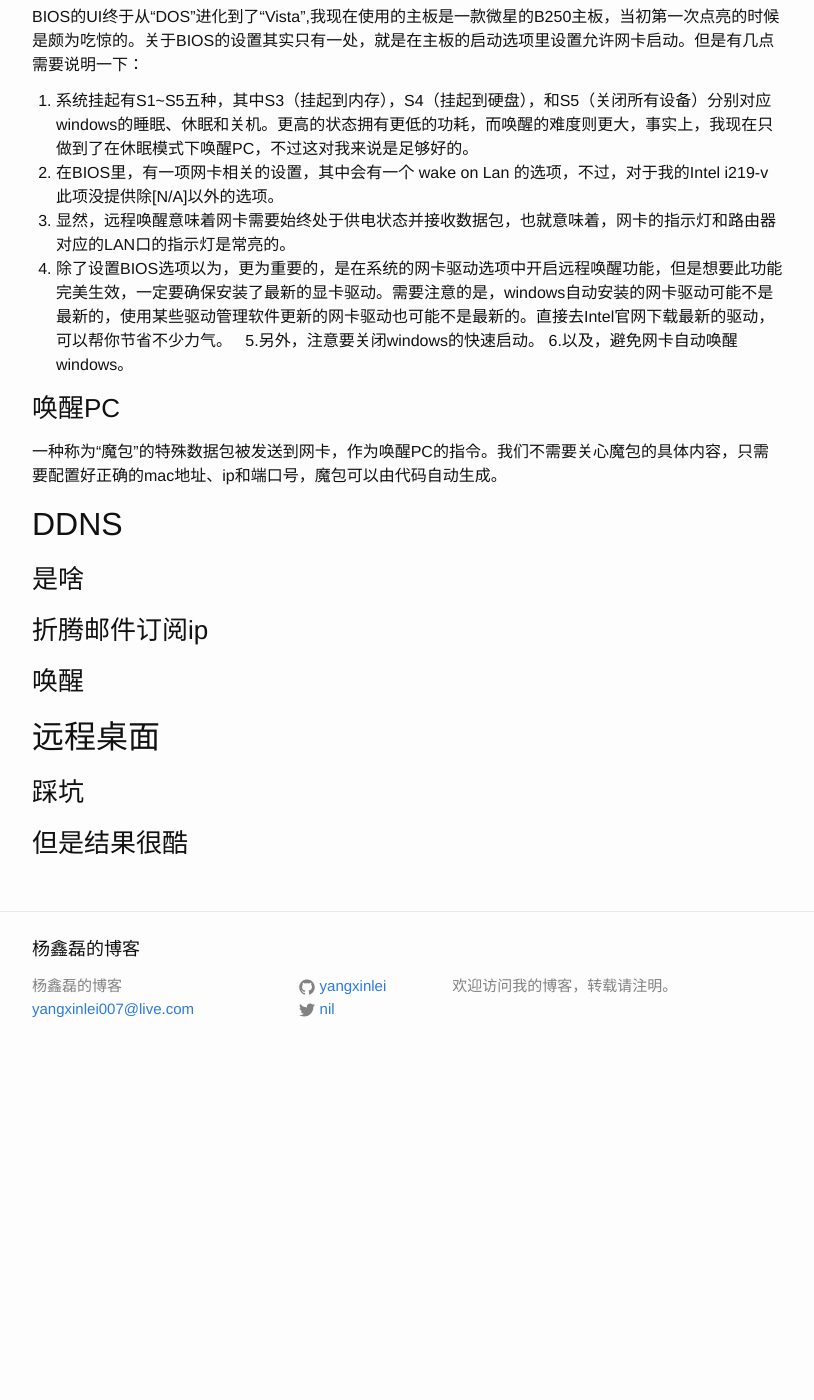
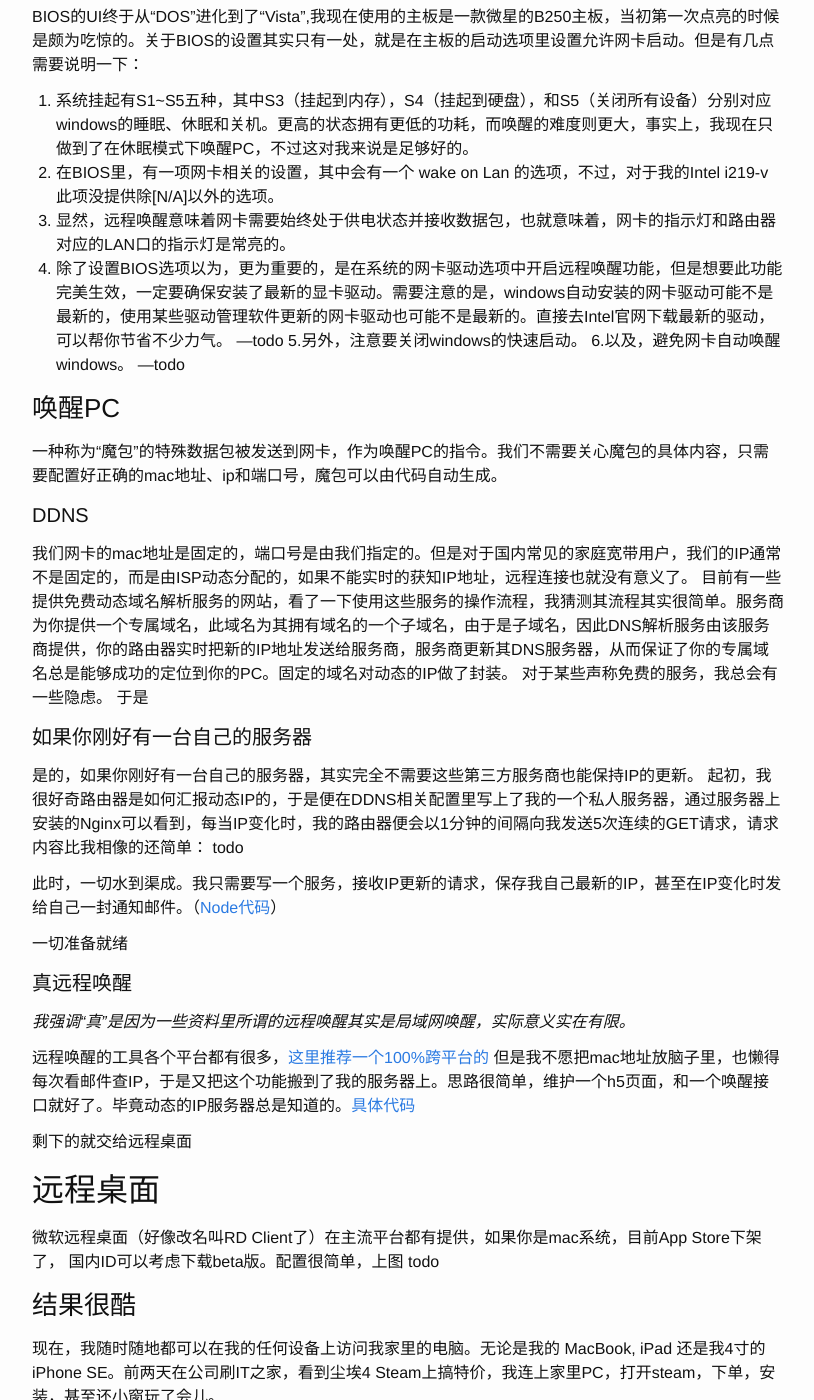
Before and after one commit to YangXinlei/yangxinlei.github.io, a Jekyll site: the page built from _posts/2018-10-20-wake on lan，ddns 和 真·远程桌面.md, in a window 1280 px wide and 1400 px high, scrolled down 545 px. Shown: the whole window, without its empty margins (232-1046 px from the left). Built offline with Jekyll 4.4.1, drawn with Linux system fonts in a browser that asks for light colours; before the commit the page ends 1613 px from its top, so only the background shows below that; some of the changed text lies outside the part shown.

Commit message:
Update 2018-10-20-wake on lan，ddns 和 真·远程桌面.md

```diff
--- a/_posts/2018-10-20-wake on lan，ddns 和 真·远程桌面.md
+++ b/_posts/2018-10-20-wake on lan，ddns 和 真·远程桌面.md
@@ -17,7 +17,7 @@ categories: develop
 * 服务器和Node.js
 * 微软远程桌面
 
-（太长不看：简要步骤 1.BIOS允许网卡启动；2.网卡驱动设置允许wake on lan; 3.设法监听路由器动态IP；4.使用休眠替代关机；5.发送魔包唤醒PC，远程连接）
+（太长不看：简要步骤 1.BIOS允许网卡启动；2.网卡驱动设置允许wake on lan; 3.设法监听路由器动态IP；4.使用休眠替代关机；5.发送魔包唤醒PC 6.远程连接使用）
 
 ### 打开开关
 
@@ -26,26 +26,45 @@ BIOS的UI终于从“DOS”进化到了“Vista”,我现在使用的主板是
 2. 在BIOS里，有一项网卡相关的设置，其中会有一个 wake on Lan 的选项，不过，对于我的Intel i219-v 此项没提供除[N/A]以外的选项。
 3. 显然，远程唤醒意味着网卡需要始终处于供电状态并接收数据包，也就意味着，网卡的指示灯和路由器对应的LAN口的指示灯是常亮的。
 4. 除了设置BIOS选项以为，更为重要的，是在系统的网卡驱动选项中开启远程唤醒功能，但是想要此功能完美生效，一定要确保安装了最新的显卡驱动。需要注意的是，windows自动安装的网卡驱动可能不是最新的，使用某些驱动管理软件更新的网卡驱动也可能不是最新的。直接去Intel官网下载最新的驱动，可以帮你节省不少力气。
-
+ ---todo
 5.另外，注意要关闭windows的快速启动。
 6.以及，避免网卡自动唤醒windows。
+---todo
+
 
 ### 唤醒PC
 
 一种称为“魔包”的特殊数据包被发送到网卡，作为唤醒PC的指令。我们不需要关心魔包的具体内容，只需要配置好正确的mac地址、ip和端口号，魔包可以由代码自动生成。
+#### DDNS
+
+我们网卡的mac地址是固定的，端口号是由我们指定的。但是对于国内常见的家庭宽带用户，我们的IP通常不是固定的，而是由ISP动态分配的，如果不能实时的获知IP地址，远程连接也就没有意义了。
+目前有一些提供免费动态域名解析服务的网站，看了一下使用这些服务的操作流程，我猜测其流程其实很简单。服务商为你提供一个专属域名，此域名为其拥有域名的一个子域名，由于是子域名，因此DNS解析服务由该服务商提供，你的路由器实时把新的IP地址发送给服务商，服务商更新其DNS服务器，从而保证了你的专属域名总是能够成功的定位到你的PC。固定的域名对动态的IP做了封装。 对于某些声称免费的服务，我总会有一些隐虑。
+于是
+#### 如果你刚好有一台自己的服务器 ####
+是的，如果你刚好有一台自己的服务器，其实完全不需要这些第三方服务商也能保持IP的更新。
+起初，我很好奇路由器是如何汇报动态IP的，于是便在DDNS相关配置里写上了我的一个私人服务器，通过服务器上安装的Nginx可以看到，每当IP变化时，我的路由器便会以1分钟的间隔向我发送5次连续的GET请求，请求内容比我相像的还简单：
+todo
+
+此时，一切水到渠成。我只需要写一个服务，接收IP更新的请求，保存我自己最新的IP，甚至在IP变化时发给自己一封通知邮件。（[Node代码](todo)）
+
+一切准备就绪
+
+#### 真远程唤醒
+
+*我强调“真”是因为一些资料里所谓的远程唤醒其实是局域网唤醒，实际意义实在有限。*
+
+远程唤醒的工具各个平台都有很多，[这里推荐一个100%跨平台的](https://www.depicus.com/wake-on-lan/woli)
+但是我不愿把mac地址放脑子里，也懒得每次看邮件查IP，于是又把这个功能搬到了我的服务器上。思路很简单，维护一个h5页面，和一个唤醒接口就好了。毕竟动态的IP服务器总是知道的。[具体代码](todo)
 
 
-
-## DDNS
-
-### 是啥
-
-### 折腾邮件订阅ip
-
-### 唤醒
+剩下的就交给远程桌面
 
 ## 远程桌面
 
-### 踩坑
+微软远程桌面（好像改名叫RD Client了）在主流平台都有提供，如果你是mac系统，目前App Store下架了， 国内ID可以考虑下载beta版。配置很简单，上图
+todo
 
-### 但是结果很酷
+
+### 结果很酷
+
+现在，我随时随地都可以在我的任何设备上访问我家里的电脑。无论是我的 MacBook, iPad 还是我4寸的iPhone SE。前两天在公司刷IT之家，看到尘埃4 Steam上搞特价，我连上家里PC，打开steam，下单，安装，甚至还小窗玩了会儿。
```
